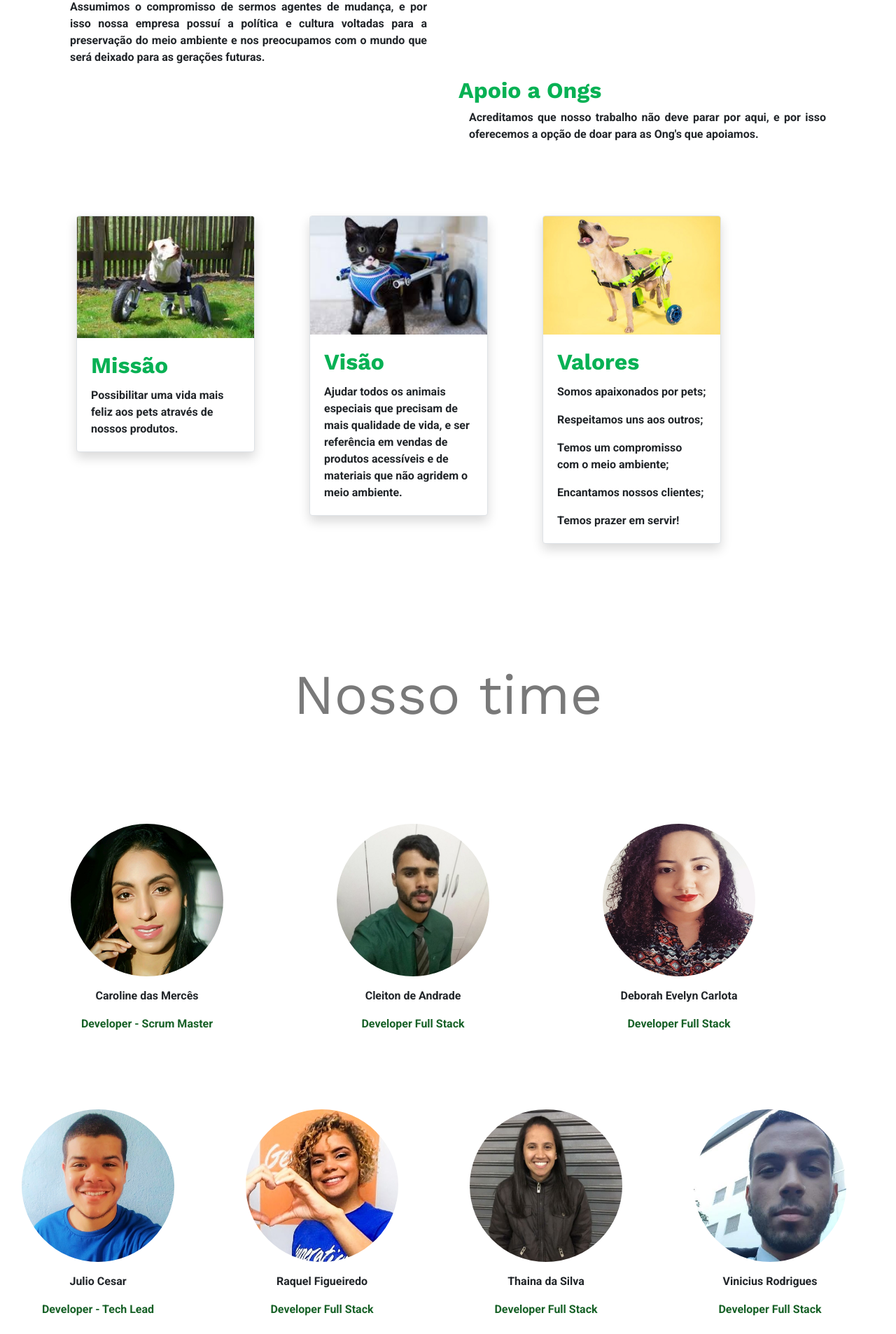
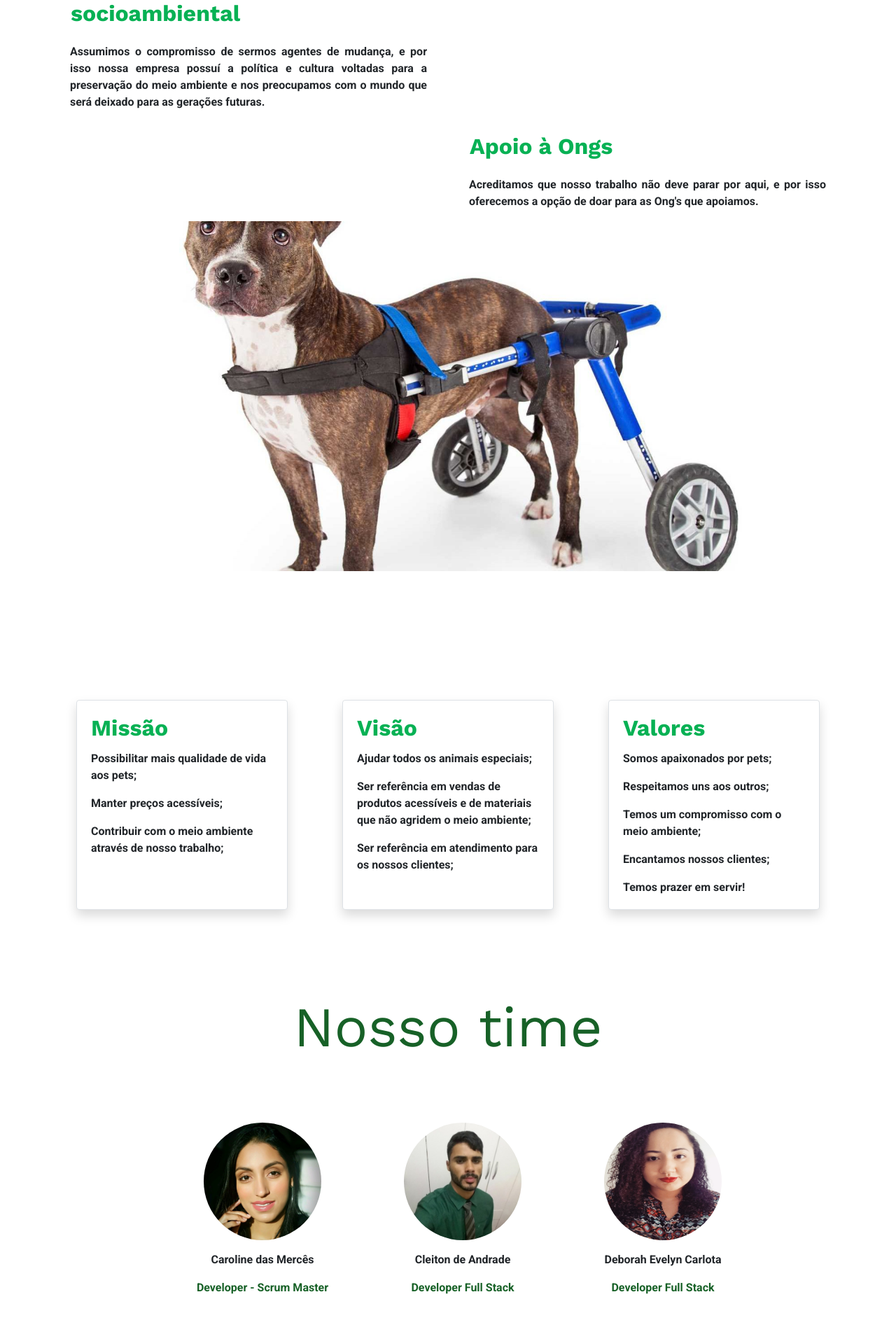
Before and after one commit to juliop3p/HelppetFrontend, an Angular app in the folder frontend/: page /sobre in a window 1280 px wide. Shown: the part 594-2500 px from the top of the page at 70% size. Built offline with nearby package versions, Linux system fonts and the light colour scheme; no server answers.

Commit message:
Update na página Quem somos

```diff
--- a/frontend/src/app/pages/sobre/sobre.component.css
+++ b/frontend/src/app/pages/sobre/sobre.component.css
@@ -1,18 +1,34 @@
  .nossas-fotos{
-    height: 250px;
-    width: 250px;
-    border-radius: 250px;
+    height: 200px;
+    width: 200px;
+    border-radius: 200px;
 
 
 }
 
 .cor-fonte {
-  color: #797979;
+  color: rgb(23, 97, 39);
   font-size: 5em;
  }
 
  .cor-titulo {
    color: #07b154;
+
+ }
+ .letra{
+    font-size: 25x;
+
+ }
+
+ .parallax {
+   background-image: url('/assets/img-quem-somos/dog-paralax.jpeg');
+
+   min-height: 500px;
+
+   background-attachment: fixed;
+   background-position: center;
+   background-repeat: no-repeat;
+   background-size: cover;
  }
 
  .card-title {
@@ -34,6 +50,11 @@
     border-radius: 75%;
 }
 
+.shadow{
+   width: 300px;
+   height: 300px;
+   border-radius: 50%x;
+}
 
  .flip-card {
    background-color: transparent;
@@ -43,7 +64,7 @@
 
 .flip-card-inner {
    position: relative;
-   width: 250px;
+   width: 200px;
    height: 200px;
    text-align: center;
    transition: transform 0.8s;
--- a/frontend/src/app/pages/sobre/sobre.component.html
+++ b/frontend/src/app/pages/sobre/sobre.component.html
@@ -21,7 +21,7 @@
     <div class="col-md-6"></div>
 
     <div class="col-md-6">
-      <h2 class="font-weight-bold cor-titulo">
+      <h2 class="font-weight-bold cor-titulo p-3">
         Responsabilidade<br />
          com os animais<br />
       </h2>
@@ -39,7 +39,7 @@
 <div class="container">
   <div class="row">
     <div class="col-md-6">
-      <h2 class="font-weight-bold cor-titulo">
+      <h2 class="font-weight-bold cor-titulo p-3">
         Responsabilidade<br>
         socioambiental
       </h2>
@@ -61,8 +61,8 @@
   <div class="row">
     <div class="col-md-6"></div>
     <div class="col-md-6">
-      <h2 class="font-weight-bold cor-titulo">
-        Apoio a Ongs
+      <h2 class="font-weight-bold cor-titulo p-3">
+        Apoio à Ongs
       </h2>
 
       <div class="col-lg older-lg-1 text-justify">
@@ -75,27 +75,40 @@
 </div>
 
 
+<div class="parallax"></div>
+
+  <div class="row w-100 mt-5 mb-5">
+    <div class="col-md-12 w-100 d-flex justify-content-center">
 
 
-<div class="jumbotron jumbotron-fluid" style="background-color: white;" >
+    </div>
+  </div>
+
+
+
+<div class="jumbotron jumbotron-fluid" style="background-color: white" >
   <div class="container">
-   <div class="row row-cols-1 row-cols-sm- row-cols-md-4">
+    <div class="row">
       <div class="col m-4"><div class="card border w-100 shadow" style="width: 18rem;">
-          <img src="/assets/img-quem-somos/Dog-1.jpg" class="card-img-top" alt="...">
           <div class="card-body">
             <h5 class="card-title font-weight-bold cor-titulo">Missão</h5>
-            <p class="card-text font-weight-bold">Possibilitar uma vida mais feliz aos pets através de nossos produtos. </p>
+            <p class="card-text font-weight-bold">Possibilitar mais qualidade de vida aos pets; </p>
+            <p class="card-text font-weight-bold">Manter preços acessíveis; </p>
+            <p class="card-text font-weight-bold">Contribuir com o meio ambiente através de nosso trabalho; </p>
             </div>
         </div></div>
       <div class="col m-4"><div class="card border w-100 shadow" style="width: 18rem;">
-          <img src="/assets/img-quem-somos/Cat2.jpg" class="card-img-top" alt="...">
+
           <div class="card-body">
             <h5 class="card-title font-weight-bold cor-titulo">Visão</h5>
-            <p class="card-text font-weight-bold">Ajudar todos os animais especiais que precisam de mais qualidade de vida, e ser referência em vendas de produtos acessíveis e de materiais que não agridem o meio ambiente.</p>
+            <p class="card-text font-weight-bold">Ajudar todos os animais especiais;</p>
+            <p class="card-text font-weight-bold">Ser referência em vendas de produtos acessíveis e de materiais que não agridem o meio ambiente;</p>
+            <p class="card-text font-weight-bold">Ser referência em atendimento para os nossos clientes;</p>
+
             </div>
         </div></div>
       <div class="col m-4"><div class="card border w-100 shadow" style="width: 18rem;">
-          <img src="/assets/img-quem-somos/Dog-3.jpg" class="card-img-top" alt="...">
+
           <div class="card-body">
             <h5 class="card-title font-weight-bold cor-titulo">Valores</h5>
             <p class="card-text font-weight-bold">  Somos apaixonados por pets; </p>
@@ -114,13 +127,11 @@
 
 
 
+<h1 class="text-center  cor-fonte">Nosso time</h1>
 
-<h1 class="text-center p-5  cor-fonte">Nosso time</h1>
-
-<div class="jumbotron jumbotron-fluid" style="background-color: white;" >
-  <div class="container">
-<div class="row mb-5">
-  <div class="col-md-4">
+  <div class="container" >
+<div class="row justify-content-center">
+  <div class="col-md-2 m-5 p-3">
     <div class="flip-card">
       <div class="flip-card-inner">
         <div class="flip-card-front">
@@ -158,14 +169,14 @@
 
 
 
-<div class="col-md-4">
+<div class="col-md-2 m-5 p-3 ">
   <div class="flip-card">
     <div class="flip-card-inner">
       <div class="flip-card-front">
       <img
         class="nossas-fotos p-3"
         src="/assets/img-icones-redes-desenvolvedores/Cleiton-foto.jpg"
-        alt="Caroline"
+        alt="Cleiton"
       />
 
       <p class="text-lg-center font-weight-bold">
@@ -196,7 +207,7 @@
 
 
 
-<div class="col-md-4">
+<div class="col-md-2 m-5 p-3 ">
   <div class="flip-card">
     <div class="flip-card-inner">
       <div class="flip-card-front">
@@ -232,14 +243,14 @@
 </div>
 </div>
 </div>
-</div>
 
 
 
-<div class="jumbotron jumbotron-fluid" style="background-color: white;" >
-  <div class="container-fluid">
-<div class="row mb-5">
-  <div class="col-md-3 mb-5">
+
+<div class="jumbotron jumbotron" style="background-color: white;" >
+  <div class="container">
+<div class="row justify-content-center">
+  <div class="col-md-2 mb-2 ">
     <div class="flip-card">
       <div class="flip-card-inner">
         <div class="flip-card-front">
@@ -274,7 +285,7 @@
  </div>
 </div>
 
-  <div class="col-md-3 mb-5">
+  <div class="col-md-2 mb-2 mr-3">
     <div class="flip-card">
       <div class="flip-card-inner">
         <div class="flip-card-front">
@@ -307,7 +318,7 @@
     </div>
   </div>
 
-  <div class="col-md-3 mb-5">
+  <div class="col-md-2 mb-2 mr-3">
     <div class="flip-card">
       <div class="flip-card-inner">
         <div class="flip-card-front">
@@ -343,7 +354,7 @@
   </div>
 
 
-  <div class="col-md-3 mb-5">
+  <div class="col-md-2 mb-2 ">
     <div class="flip-card">
       <div class="flip-card-inner">
         <div class="flip-card-front">
```
Also changed, not shown: frontend/src/assets/img-quem-somos/dog-paralax.jpeg (added).
